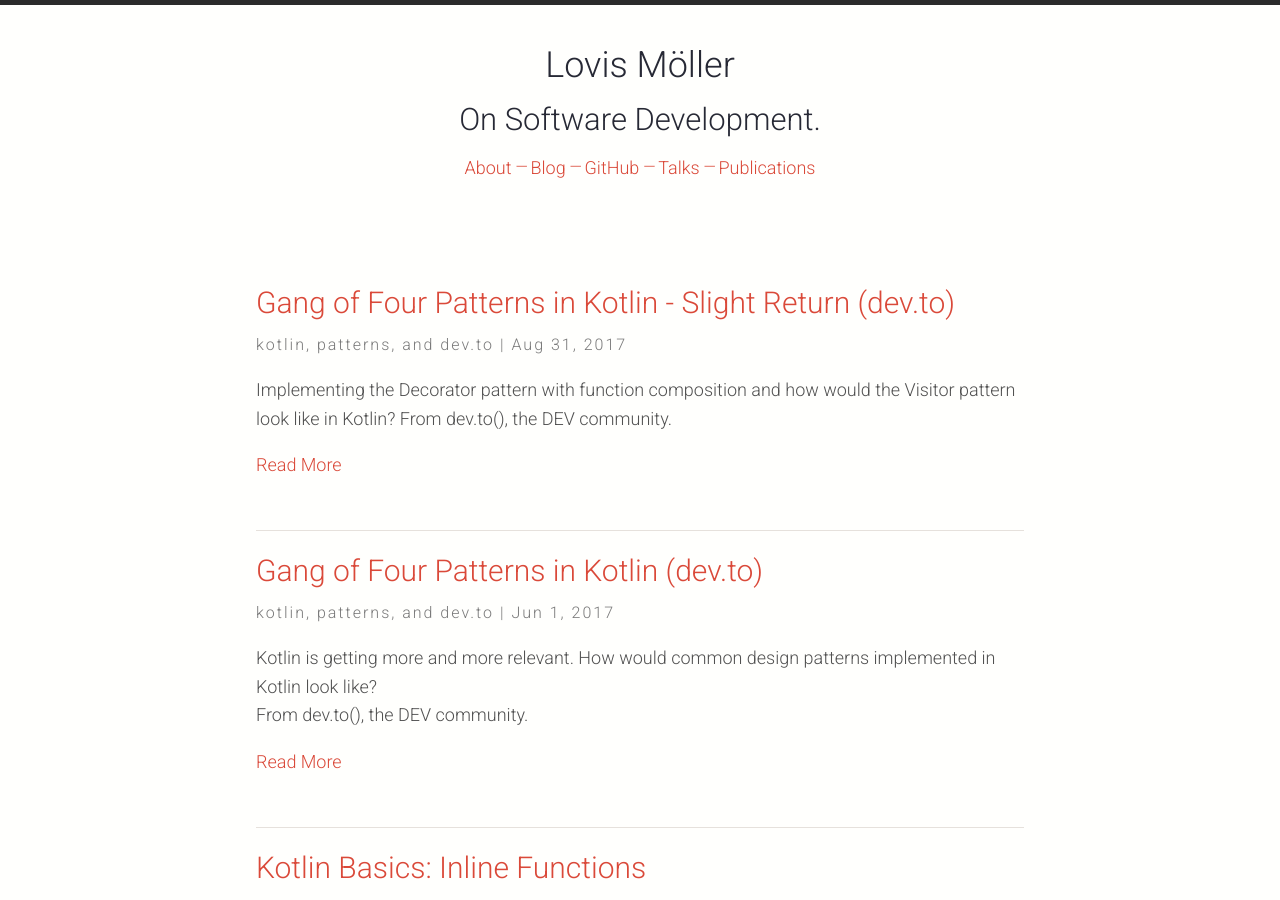
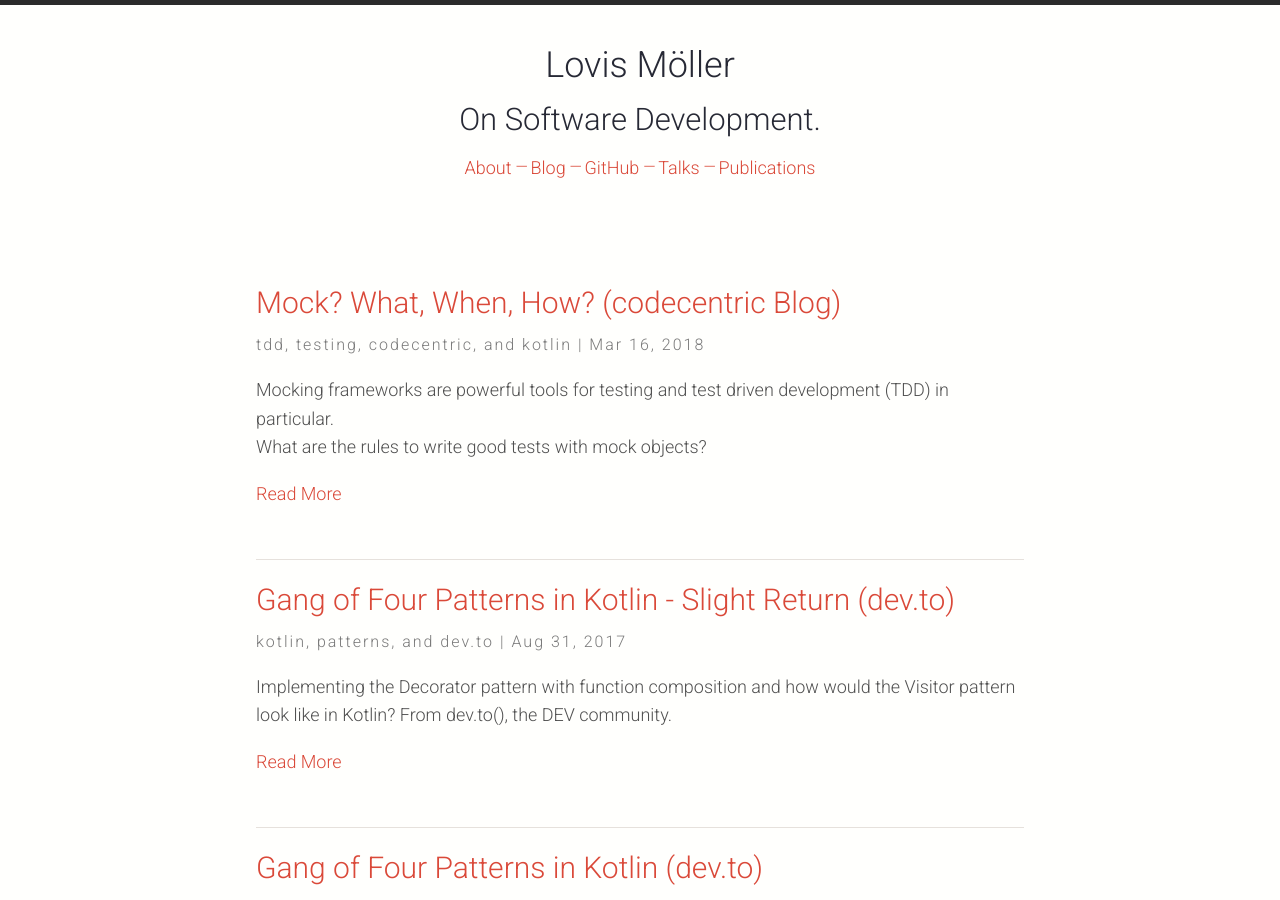
Before and after one commit to lmller/lmller.github.io, a Jekyll site: the page built from index.html, in a window 1280 px wide and 900 px high. Built offline with Jekyll 4.4.1, drawn with Linux system fonts in a browser that asks for light colours; nearby versions of some CDN libraries; some of the changed lines change nothing that is shown.

Commit message:
Update and rename 2018-03-16_cc-mock-what-when-how.md to 2018-03-16-cc-mock-what-when-how.md

```diff
--- a/_posts/2018-03-16_cc-mock-what-when-how.md
+++ b/_posts/2018-03-16-cc-mock-what-when-how.md
@@ -10,7 +10,6 @@
 - testing
 - codecentric
 - kotlin
-- dev.to
 
 ---
 Mocking frameworks are powerful tools for testing and test driven development (TDD) in particular.
```
